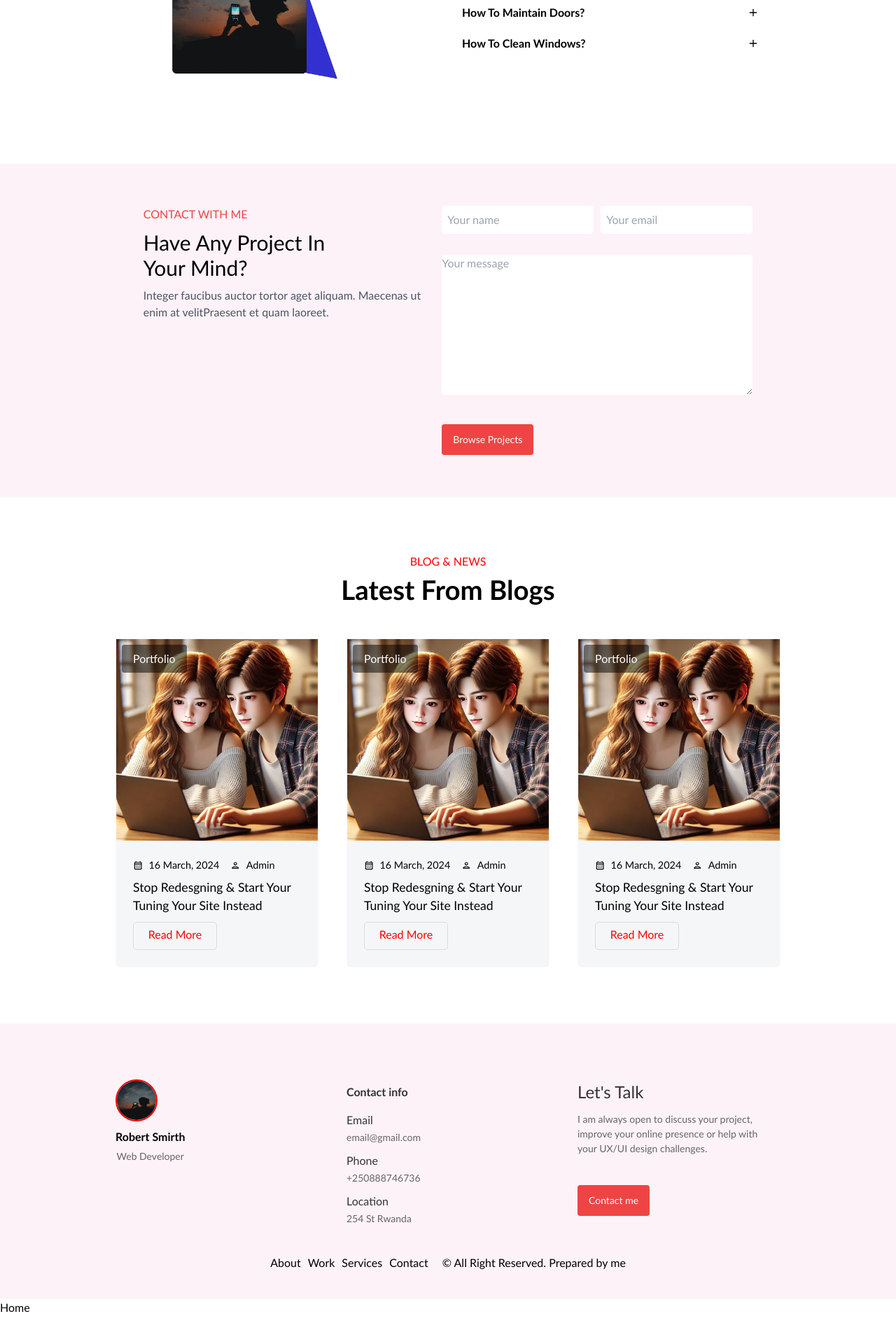
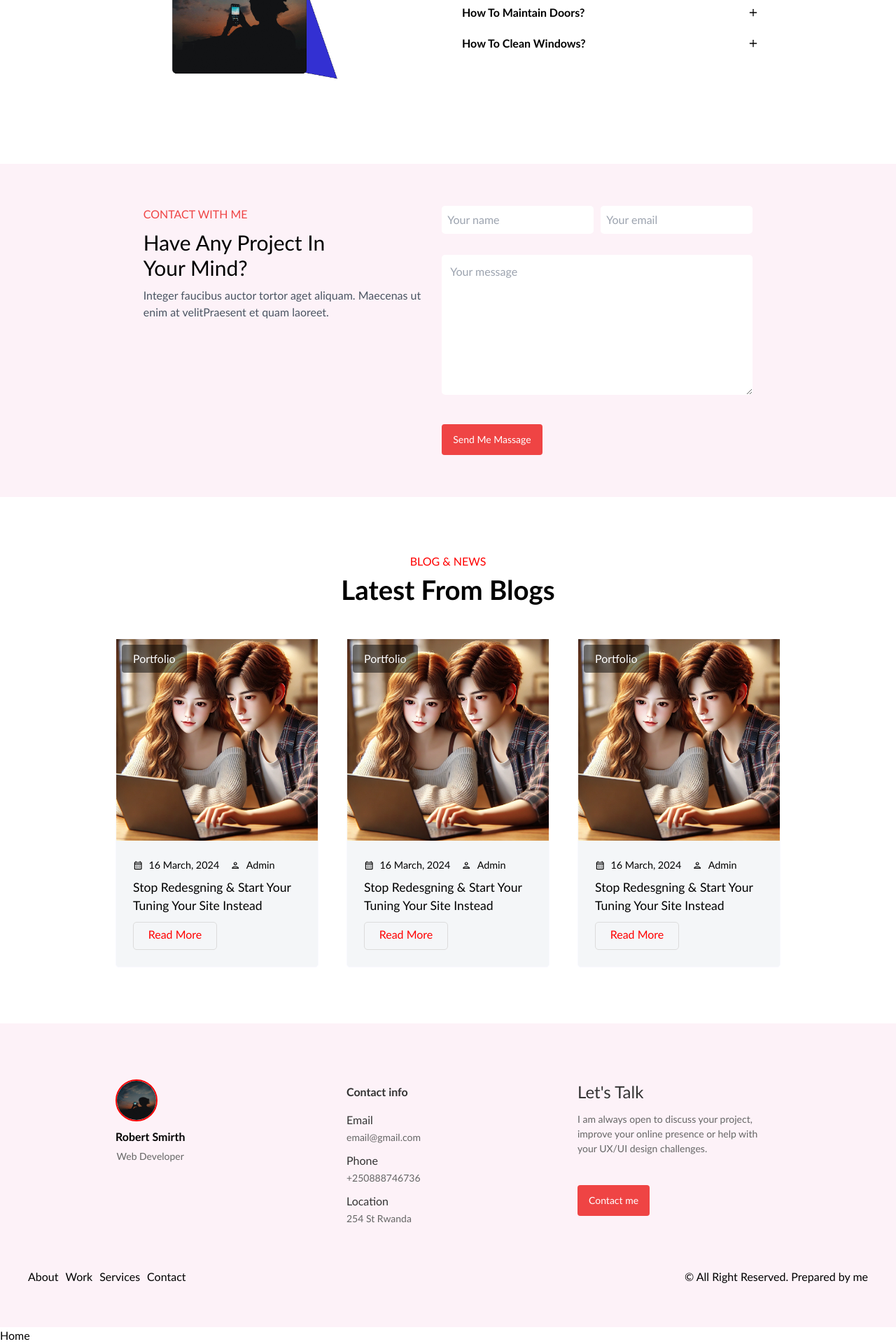
Before and after one commit to gashnick/my-portifolio-web, a React (Vite) app: page / in a window 1280 px wide. Shown: the part 3213-5133 px from the top of the page at 70% size. Before the commit the page ends 5093 px from the top, so only its background shows below. Built offline with nearby package versions, Linux system fonts and the light colour scheme.

Commit message:
make some changes

```diff
--- a/src/components/contact/Contact.jsx
+++ b/src/components/contact/Contact.jsx
@@ -20,23 +20,26 @@ export default function Contact() {
           <div className="inputs-box">
             <input
               type="text"
-              className="inputs"
+              className="inputs outline-none"
               placeholder="Your name"
               required
             />
             <input
               type="email"
-              className="inputs"
+              className="inputs outline-none"
               placeholder="Your email"
               required
             />
           </div>
-          <textarea placeholder="Your message"></textarea>
+          <textarea
+            placeholder="Your message"
+            className="p-3 outline-none"
+          ></textarea>
           <a
             href="#"
             className="mt-8 inline-block rounded bg-red-500 px-4 py-3 text-sm font-medium text-white transition hover:bg-indigo-700 focus:outline-none focus:ring focus:ring-yellow-400"
           >
-            Browse Projects
+            Send Me Massage
           </a>
         </div>
       </div>
--- a/src/components/footer/Footer.jsx
+++ b/src/components/footer/Footer.jsx
@@ -42,7 +42,7 @@ export default function Footer() {
           </a>
         </div>
       </div>
-      <div className="footer-links">
+      <div className="footer-links footer-box">
         <div className="pages">
           <ul>
             <li>About</li>
@@ -51,7 +51,7 @@ export default function Footer() {
             <li>Contact</li>
           </ul>
         </div>
-        <div className="copyright">
+        <div className="copyright float-end">
           &copy; All Right Reserved. Prepared by me
         </div>
       </div>
--- a/src/components/footer/footer.css
+++ b/src/components/footer/footer.css
@@ -113,9 +113,9 @@ ul {
   display: flex;
   justify-content: space-between;
   align-items: center;
+  width: 100%;
 }
 .footer-links .copyright {
-  float: right;
   margin-left: auto;
 }
 .footer-links ul {
@@ -126,7 +126,9 @@ ul {
   margin-right: 20px;
 }
 .footer-links .pages {
-  float: left;
+  display: flex;
+  justify-content: flex-start;
+  gap: 10px;
 }
 @media screen and (max-width: 1250px) {
   .footer-box {
--- a/src/components/portifolio/Portifolio.jsx
+++ b/src/components/portifolio/Portifolio.jsx
@@ -39,7 +39,14 @@ export default function Portifolio() {
             <div className="image-container">
               <img src={image4} alt="image2" />
               <div className="overlay">
-                <div className="text">This is image 4</div>
+                <div className="text">
+                  <h2 className="rounded-sm p-2 border-2 mb-1 bg-white text-red-500">
+                    Development
+                  </h2>
+                  <h3 className="rounded-sm p-2 border-2 bg-white text-black">
+                    Official video editor
+                  </h3>
+                </div>
               </div>
             </div>
           </div>
@@ -47,13 +54,27 @@ export default function Portifolio() {
             <div className="image-container">
               <img src={image6} alt="image2" />
               <div className="overlay">
-                <div className="text">This is image 6</div>
+                <div className="text">
+                  <h2 className="rounded-sm p-2 border-2 mb-1 bg-white text-red-500">
+                    Development
+                  </h2>
+                  <h3 className="rounded-sm p-2 border-2 bg-white text-black">
+                    Official video editor
+                  </h3>
+                </div>
               </div>
             </div>
             <div className="image-container">
               <img src={imagedashbord} alt="image2" />
               <div className="overlay">
-                <div className="text">This is the dashboard</div>
+                <div className="text">
+                  <h2 className="rounded-sm p-2 border-2 mb-1 bg-white text-red-500">
+                    Development
+                  </h2>
+                  <h3 className="rounded-sm p-2 border-2 bg-white text-black">
+                    Official video editor
+                  </h3>
+                </div>
               </div>
             </div>
           </div>
@@ -61,13 +82,27 @@ export default function Portifolio() {
             <div className="image-container">
               <img src={image3} alt="image2" />
               <div className="overlay">
-                <div className="text">This is image 3 again</div>
+                <div className="text">
+                  <h2 className="rounded-sm p-2 border-2 mb-1 bg-white text-red-500">
+                    Development
+                  </h2>
+                  <h3 className="rounded-sm p-2 border-2 bg-white text-black">
+                    Official video editor
+                  </h3>
+                </div>
               </div>
             </div>
             <div className="image-container">
               <img src={imagelaptop} alt="image2" />
               <div className="overlay">
-                <div className="text">This is the laptop image</div>
+                <div className="text">
+                  <h2 className="rounded-sm p-2 border-2 mb-1 bg-white text-red-500">
+                    Development
+                  </h2>
+                  <h3 className="rounded-sm p-2 border-2 bg-white text-black">
+                    Official video editor
+                  </h3>
+                </div>
               </div>
             </div>
           </div>
```
